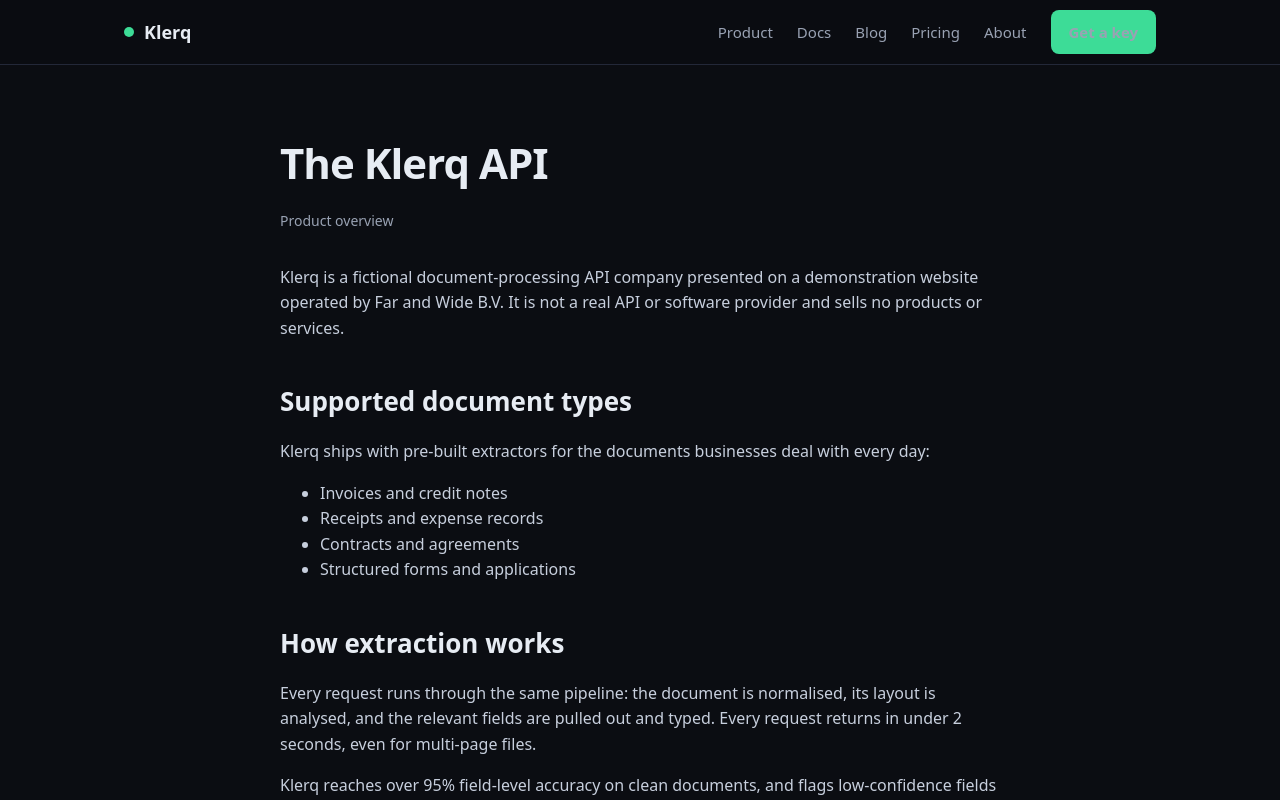
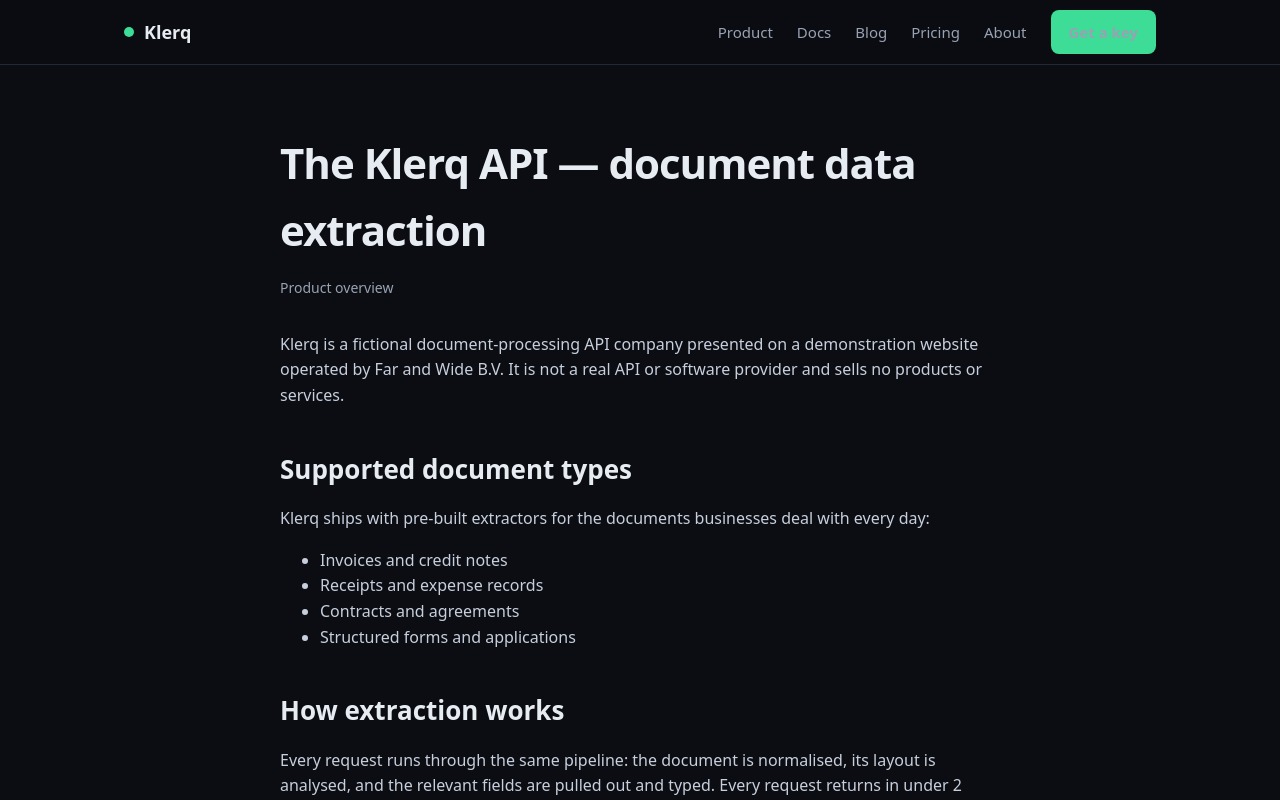
Before and after one commit to strangelife123-hub/klerq-site, a Next.js app: page /product in a window 1280 px wide. Shown: the top 800 px of the page. Built offline with nearby package versions, Linux system fonts and the light colour scheme.

Commit message:
[Far & Wide] Add a category to the /product H1 ("The Klerq API" → "The Klerq API — document data extraction")

```diff
--- a/app/product/page.tsx
+++ b/app/product/page.tsx
@@ -9,7 +9,7 @@ export const metadata = {
 export default function Product() {
   return (
     <div className="prose">
-      <h1>The Klerq API</h1>
+      <h1>The Klerq API — document data extraction</h1>
       <p className="meta">Product overview</p>
 
       <p>
```
